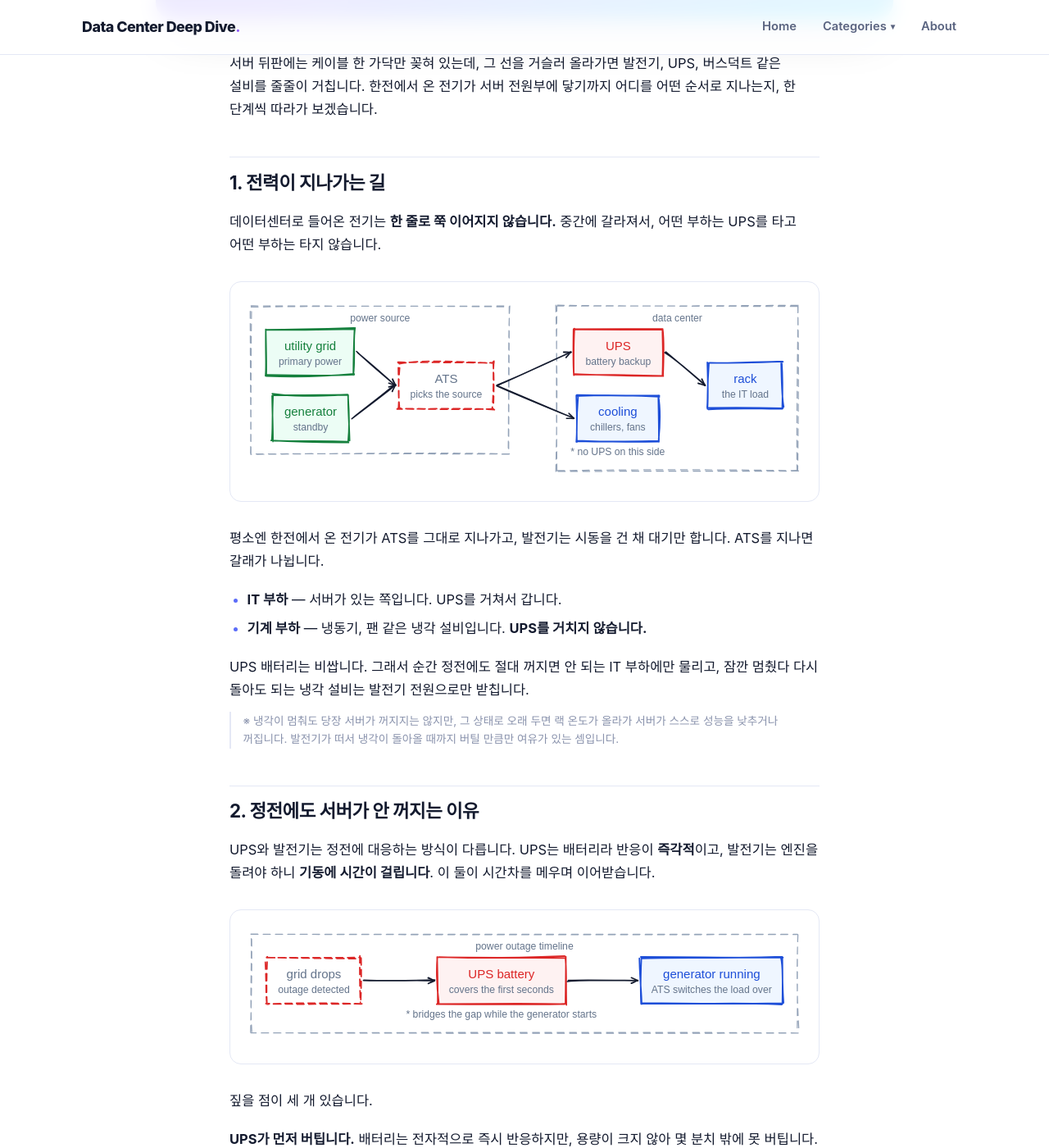
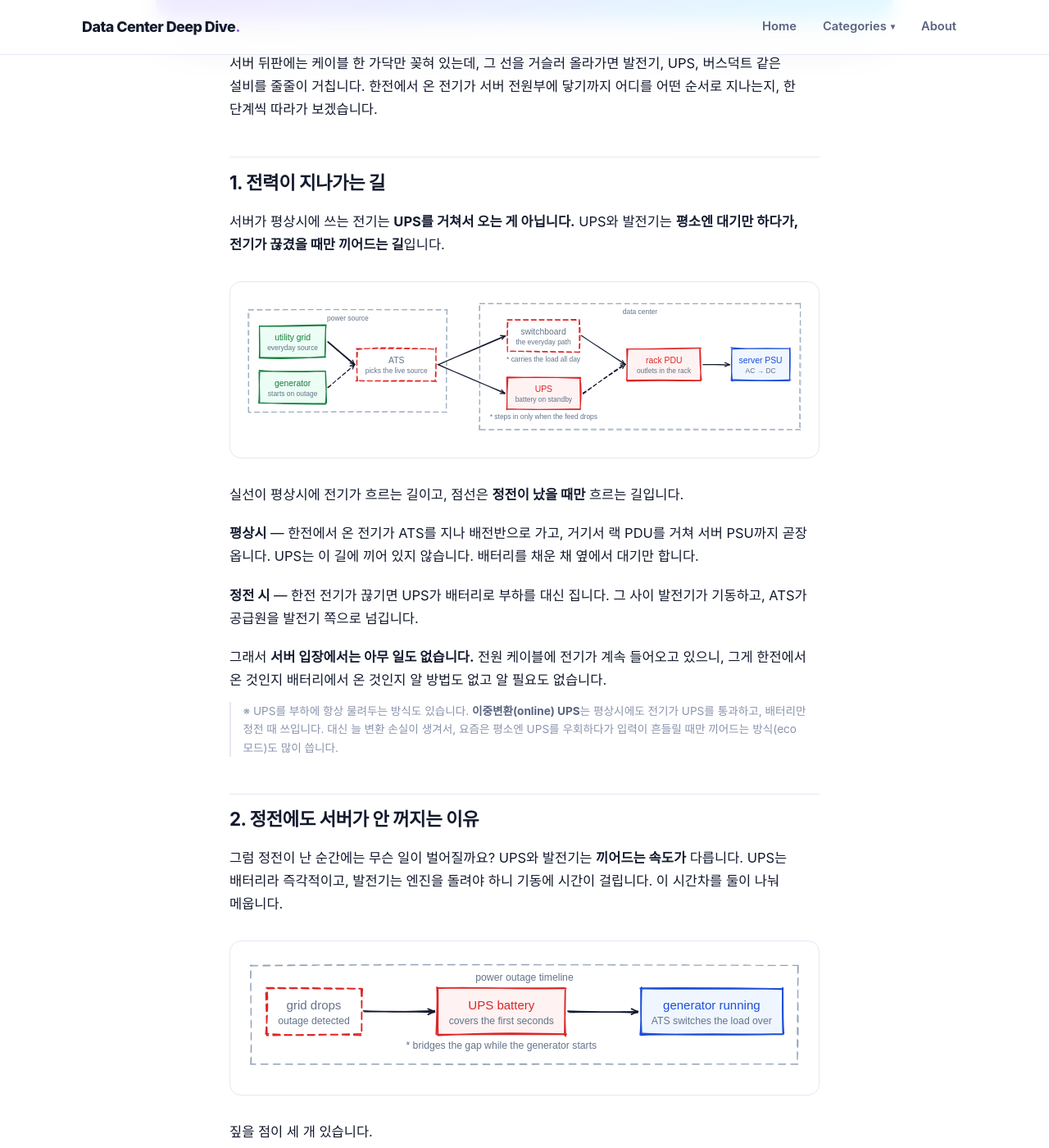
Before and after one commit to ssyrc/ssyrc.github.io, a Jekyll site: the page built from _posts/ko/2026-09-16-datacenter-power-supply.md, in a window 1280 px wide and 1400 px high, scrolled down 842 px. Shown: the whole window at 82% size. Built offline with Jekyll 4.4.1, drawn with Linux system fonts in a browser that asks for light colours; some web fonts are replaced; some of the changed text lies outside the part shown.

Commit message:
Draw the UPS as standby, and run the path through to the server PSU
The power-path diagram still had the UPS inline: a solid arrow from
the ATS through the UPS to the rack, which says the rack is fed from
the UPS all day. It isn't. The everyday feed runs utility → ATS →
switchboard → rack PDU → server PSU, and the UPS only carries the
load once that feed drops.

Split the diagram into the live path and the standby path, and gave
the generator dashed arrows (`arrowDash`) to tell them apart: solid
for what flows every day, dashed for what flows only on an outage —
generator → ATS, and UPS → rack PDU. Each branch carries a note
saying when it is used. The chain no longer stops at "rack"; it ends
at the server PSU.

Rewrote section 1 around that: what the everyday path is, what happens
on an outage, and why the server cannot tell the difference. Added a
note on the nuance this framing leaves out — a double-conversion
(online) UPS does sit inline, with only its battery reserved for the
outage, which is why eco mode exists.

CLAUDE.md now carries the rule: a path that does not carry load every
day is drawn dashed, never solid.

Co-Authored-By: Claude Opus 5 <noreply@anthropic.com>
Claude-Session: https://claude.ai/code/session_01At6mD3wUXNXJZn78ZeJBtt

```diff
--- a/_posts/ko/2026-09-16-datacenter-power-supply.md
+++ b/_posts/ko/2026-09-16-datacenter-power-supply.md
@@ -14,30 +14,33 @@ cover: /assets/images/covers/power.svg
 
 ## 1. 전력이 지나가는 길
 
-데이터센터로 들어온 전기는 **한 줄로 쭉 이어지지 않습니다.** 중간에 갈라져서,
-어떤 부하는 UPS를 타고 어떤 부하는 타지 않습니다.
+서버가 평상시에 쓰는 전기는 **UPS를 거쳐서 오는 게 아닙니다.** UPS와 발전기는
+**평소엔 대기만 하다가, 전기가 끊겼을 때만 끼어드는 길**입니다.
 
 <div class="diagram">{% include diagrams/power-path.svg %}</div>
 
-평소엔 한전에서 온 전기가 ATS를 그대로 지나가고, 발전기는 시동을 건 채 대기만 합니다.
-ATS를 지나면 갈래가 나뉩니다.
+실선이 평상시에 전기가 흐르는 길이고, 점선은 **정전이 났을 때만** 흐르는 길입니다.
 
-- **IT 부하** — 서버가 있는 쪽입니다. UPS를 거쳐서 갑니다.
-- **기계 부하** — 냉동기, 팬 같은 냉각 설비입니다. **UPS를 거치지 않습니다.**
+**평상시** — 한전에서 온 전기가 ATS를 지나 배전반으로 가고, 거기서 랙 PDU를 거쳐
+서버 PSU까지 곧장 옵니다. UPS는 이 길에 끼어 있지 않습니다. 배터리를 채운 채
+옆에서 대기만 합니다.
 
-UPS 배터리는 비쌉니다. 그래서 순간 정전에도 절대 꺼지면 안 되는 IT 부하에만 물리고,
-잠깐 멈췄다 다시 돌아도 되는 냉각 설비는 발전기 전원으로만 받칩니다.
+**정전 시** — 한전 전기가 끊기면 UPS가 배터리로 부하를 대신 집니다. 그 사이 발전기가
+기동하고, ATS가 공급원을 발전기 쪽으로 넘깁니다.
 
-※ 냉각이 멈춰도 당장 서버가 꺼지지는 않지만, 그 상태로 오래 두면 랙 온도가 올라가
-서버가 스스로 성능을 낮추거나 꺼집니다. 발전기가 떠서 냉각이 돌아올 때까지 버틸 만큼만
-여유가 있는 셈입니다.
+그래서 **서버 입장에서는 아무 일도 없습니다.** 전원 케이블에 전기가 계속 들어오고
+있으니, 그게 한전에서 온 것인지 배터리에서 온 것인지 알 방법도 없고 알 필요도 없습니다.
+
+※ UPS를 부하에 항상 물려두는 방식도 있습니다. **이중변환(online) UPS**는 평상시에도
+전기가 UPS를 통과하고, 배터리만 정전 때 쓰입니다. 대신 늘 변환 손실이 생겨서, 요즘은
+평소엔 UPS를 우회하다가 입력이 흔들릴 때만 끼어드는 방식(eco 모드)도 많이 씁니다.
 {: .note}
 
 ## 2. 정전에도 서버가 안 꺼지는 이유
 
-UPS와 발전기는 정전에 대응하는 방식이 다릅니다. UPS는 배터리라 반응이 **즉각적**이고,
-발전기는 엔진을 돌려야 하니 **기동에 시간이 걸립니다**. 이 둘이 시간차를 메우며
-이어받습니다.
+그럼 정전이 난 순간에는 무슨 일이 벌어질까요? UPS와 발전기는 **끼어드는 속도가**
+다릅니다. UPS는 배터리라 즉각적이고, 발전기는 엔진을 돌려야 하니 기동에 시간이 걸립니다.
+이 시간차를 둘이 나눠 메웁니다.
 
 <div class="diagram">{% include diagrams/power-outage-timeline.svg %}</div>
 
@@ -106,7 +109,7 @@ UPS와 발전기는 정전에 대응하는 방식이 다릅니다. UPS는 배터
 | --- | --- | --- |
 | 발전기 | 데이터센터 부지 | 정전 시 자체 발전, 평소엔 대기 |
 | ATS | 전기실 | 한전과 발전기 중 살아 있는 쪽을 고름 |
-| UPS | 전기실 | 배터리로 정전 초반을 버팀 (IT 부하에만) |
+| UPS | 전기실 | 평소엔 대기, 정전 초반을 배터리로 버팀 |
 | 버스덕트 | 랙 줄 위 천장 | 랙 줄을 따라 전기를 실어 나르는 레일 |
 | TAP BOX + 리셉터클 | 버스덕트에 물림 | 레일에서 회로 하나를 뽑고, 코드 꽂을 자리를 냄 |
 | 랙 PDU | 랙 뒤쪽 | 콘센트 여러 개로 나눠 서버에 공급 |
@@ -114,7 +117,7 @@ UPS와 발전기는 정전에 대응하는 방식이 다릅니다. UPS는 배터
 
 한 줄로 줄이면 이렇게 됩니다.
 
-- **전기는 한 줄로 안 갑니다.** ATS에서 갈라져, IT 부하만 UPS를 탑니다.
+- **평상시 전기는 UPS를 거치지 않습니다.** 배전반에서 랙 PDU를 거쳐 서버 PSU로 곧장 옵니다.
 - **정전에는 UPS가 먼저, 발전기가 이어받습니다.** 반응 속도가 다르기 때문입니다.
 - **랙까지는 버스덕트 한 줄로 오고**, TAP BOX가 거기서 회로 하나를 뽑아냅니다.
 - **서버 안 PSU는 보통 이중화됩니다.** 서로 다른 랙 PDU에 나눠 꽂아, 한쪽 회로가
```
Also changed, not shown: CLAUDE.md (+13 -0 lines), tools/diagrams/gen.js (+6 -2 lines), tools/diagrams/spec.js (+13 -10 lines), _includes/diagrams/busway-tapbox.svg, _includes/diagrams/power-outage-timeline.svg, _includes/diagrams/power-path.svg, _includes/diagrams/psu-redundancy.svg.
